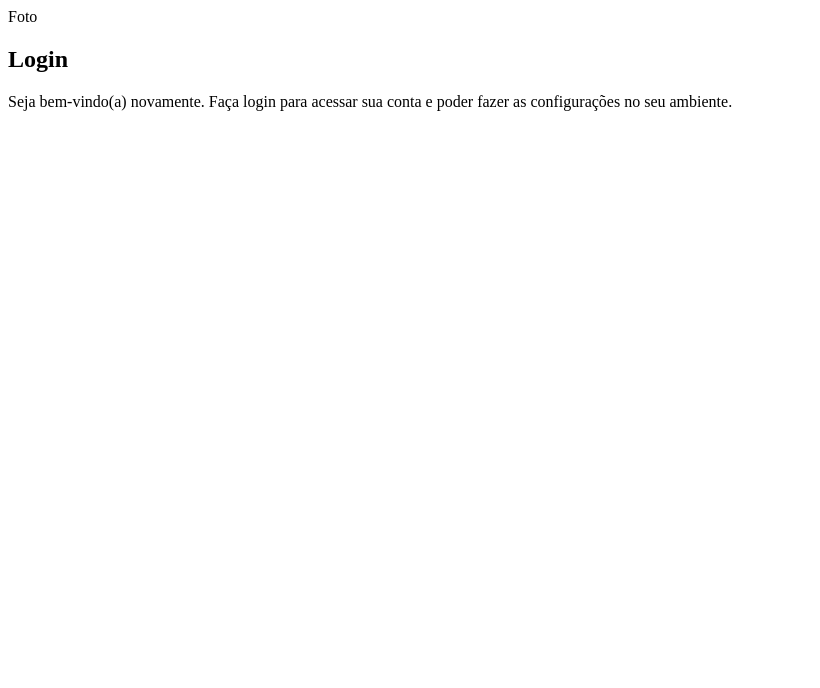
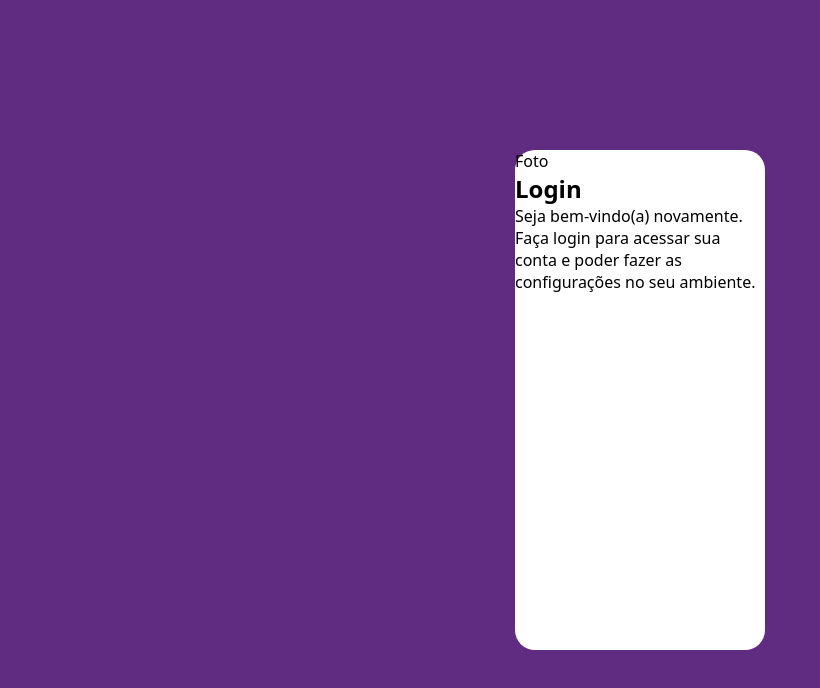
Before and after one commit to alexandre4am/projeto-login, a plain HTML site: page index.html in a window 1280 px wide. Shown: the whole page, without its empty margins (0-820 px from the left). Drawn offline with Linux system fonts and the light colour scheme.

Commit message:
atualizando projeto login

```diff
--- a/estilos/style.css
+++ b/estilos/style.css
@@ -7,11 +7,39 @@ Verde: #49a09d
 Lilás: #5f2c82
 */
 
+* {
+    font-family: system-ui, -apple-system, BlinkMacSystemFont, 'Segoe UI', Roboto, Oxygen, Ubuntu, Cantarell, 'Open Sans', 'Helvetica Neue', sans-serif;
+    padding: 0px;
+    margin: 0px;
+    box-sizing: border-box;
+}
 
+body, html {
+    background-color: #5f2c82;
+    height: 100vh;
+    width: 100vw;
+}
 
+main {
+    position: relative;
+    height: 100vh;
+    width: 100vw;
+}
 
+section#login {
+    position: absolute;
+    top: 50%;
+    left: 50%;
+    transform: translate(-50%, -50%);
+    background-color: white;
+    width: 250px;
+    height: 500px;
+    border-radius: 20px;
+}
 
+section#login > div {
 
+}
 
 
 
```
Also changed, not shown: imagens/grade-vidro.jpg (added).
